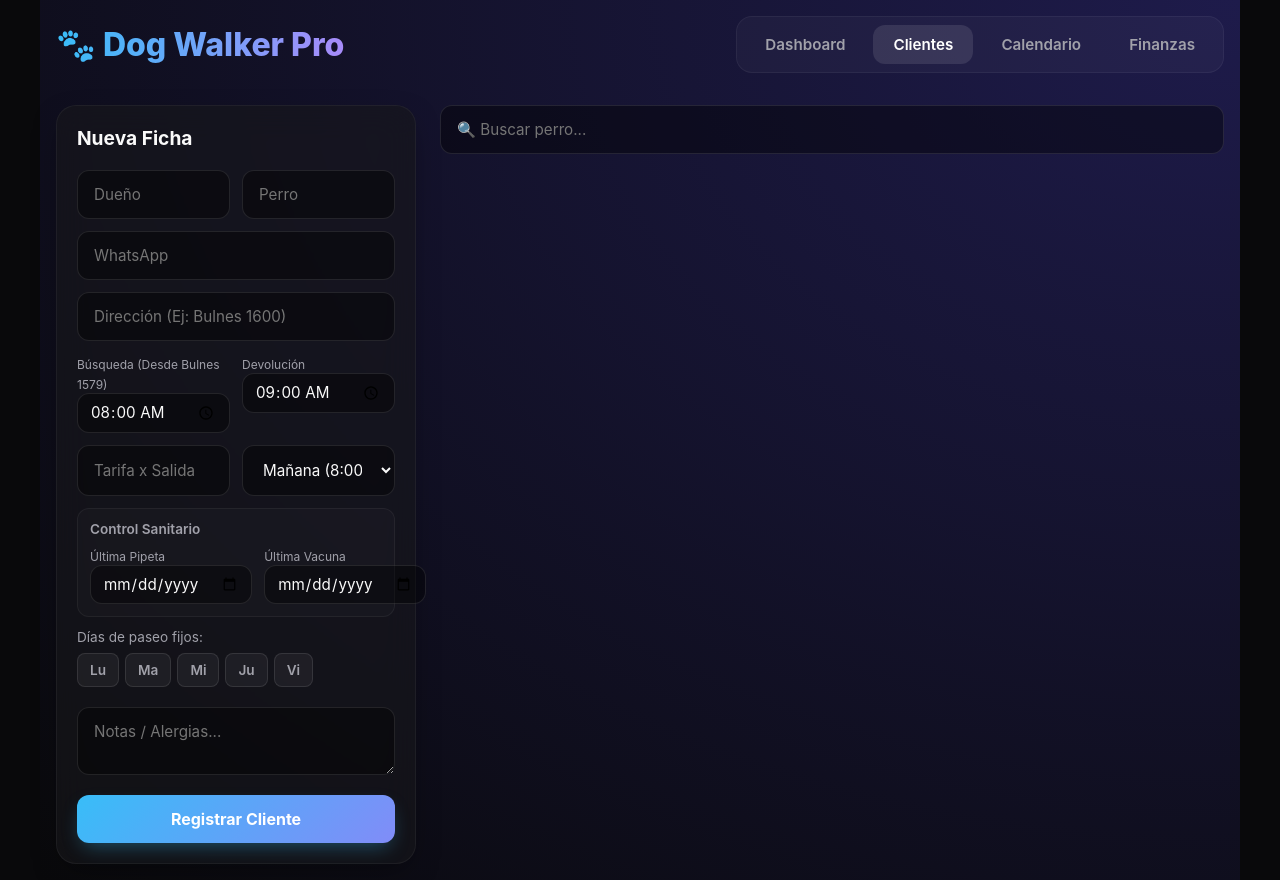
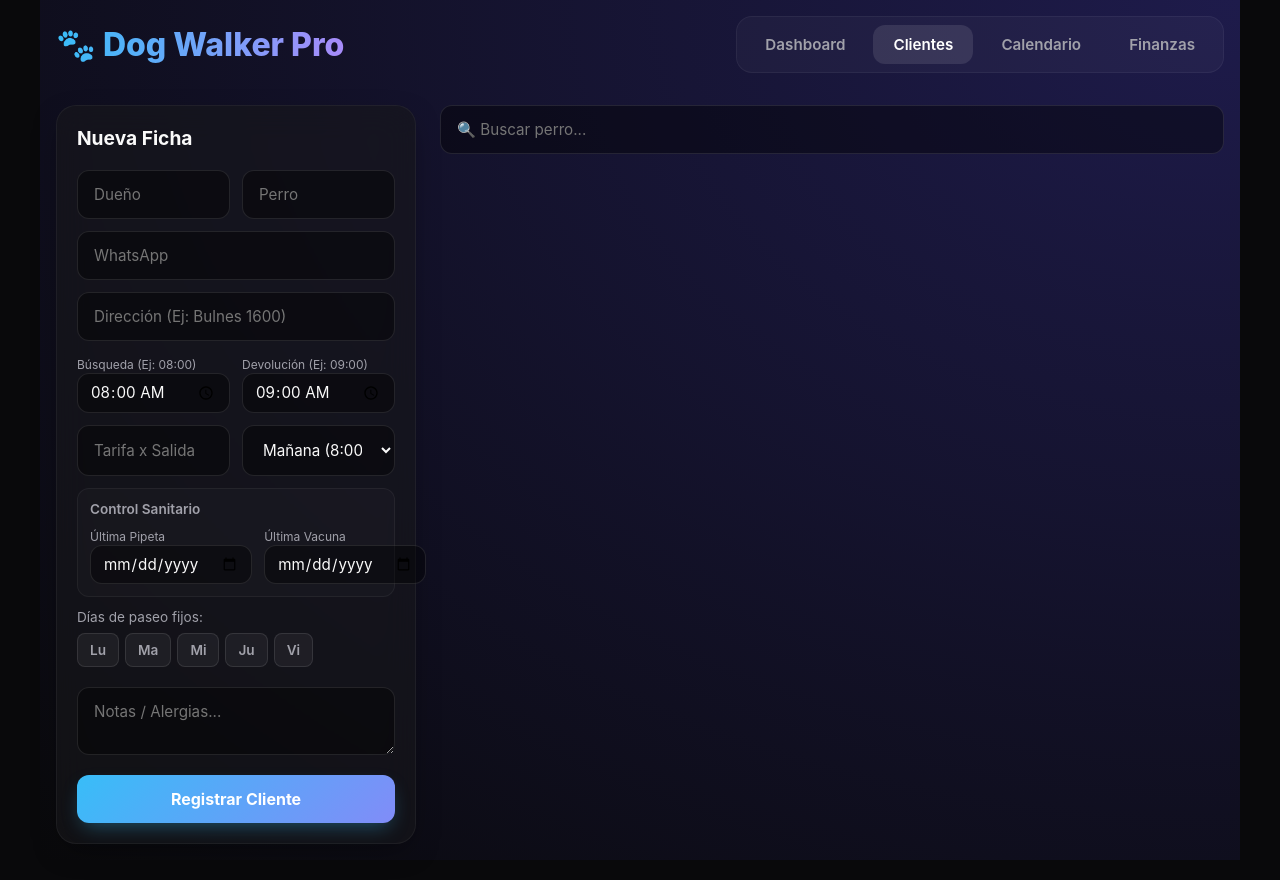
Before and after one commit to valenbatt/dog-walker-app, a React (Vite) app: page / in a window 1280 px wide. Both pictures are taken after a click on the button "Clientes". Built offline with nearby package versions, Linux system fonts and the light colour scheme.

Commit message:
Update App.jsx

```diff
--- a/src/App.jsx
+++ b/src/App.jsx
@@ -74,6 +74,7 @@ export default function App() {
   };
 
   const isWalkCompleted = (clientId, dateStr) => finances.some(f => f.id === `walk_${clientId}_${dateStr}`);
+
   const isExpired = (dateStr, daysLimit) => {
     if (!dateStr) return null;
     return Math.floor((new Date() - new Date(dateStr)) / (1000 * 60 * 60 * 24)) > daysLimit;
@@ -163,11 +164,11 @@ export default function App() {
 
               <div className="input-row">
                 <div style={{ width: '100%' }}>
-                  <label style={{ fontSize: '0.75rem', color: '#a1a1aa' }}>Búsqueda (Desde Bulnes 1579)</label>
+                  <label style={{ fontSize: '0.75rem', color: '#a1a1aa' }}>Búsqueda (Ej: 08:00)</label>
                   <input type="time" value={newClient.pickupTime} onChange={e => setNewClient({...newClient, pickupTime: e.target.value})} className="base-input" style={{ padding: '8px 12px' }} required/>
                 </div>
                 <div style={{ width: '100%' }}>
-                  <label style={{ fontSize: '0.75rem', color: '#a1a1aa' }}>Devolución</label>
+                  <label style={{ fontSize: '0.75rem', color: '#a1a1aa' }}>Devolución (Ej: 09:00)</label>
                   <input type="time" value={newClient.dropoffTime} onChange={e => setNewClient({...newClient, dropoffTime: e.target.value})} className="base-input" style={{ padding: '8px 12px' }} required/>
                 </div>
               </div>
@@ -288,14 +289,13 @@ export default function App() {
                   <div style={{ display: 'flex', justifyContent: 'space-between', alignItems: 'center', borderBottom: '1px solid rgba(255,255,255,0.1)', paddingBottom: '16px', marginBottom: '24px' }}>
                     <div>
                       <h2 style={{ margin: 0, fontSize: '1.2rem', color: '#38bdf8' }}>Hoja de Ruta: {selectedDayDetail.day} {selectedDayDetail.weekday}</h2>
-                      <div style={{ fontSize: '0.8rem', color: '#a1a1aa', marginTop: '4px' }}>Ruta ordenada cronológicamente desde Bulnes 1579</div>
+                      <div style={{ fontSize: '0.8rem', color: '#a1a1aa', marginTop: '4px' }}>Ruta ordenada cronológicamente por horario de búsqueda.</div>
                     </div>
                     <button onClick={() => setSelectedDayDetail(null)} style={{ background: 'transparent', border: 'none', color: '#a1a1aa', fontSize: '1.5rem', cursor: 'pointer' }}>✕</button>
                   </div>
 
                   <div className="checklist-grid">
                     {turnos.map(turno => {
-                      // ORDENAMIENTO CRONOLÓGICO AUTOMÁTICO
                       const perrosTurno = clients
                         .filter(c => c.dias.includes(selectedDayDetail.weekday) && c.turno === turno)
                         .sort((a, b) => a.pickupTime.localeCompare(b.pickupTime));
```
